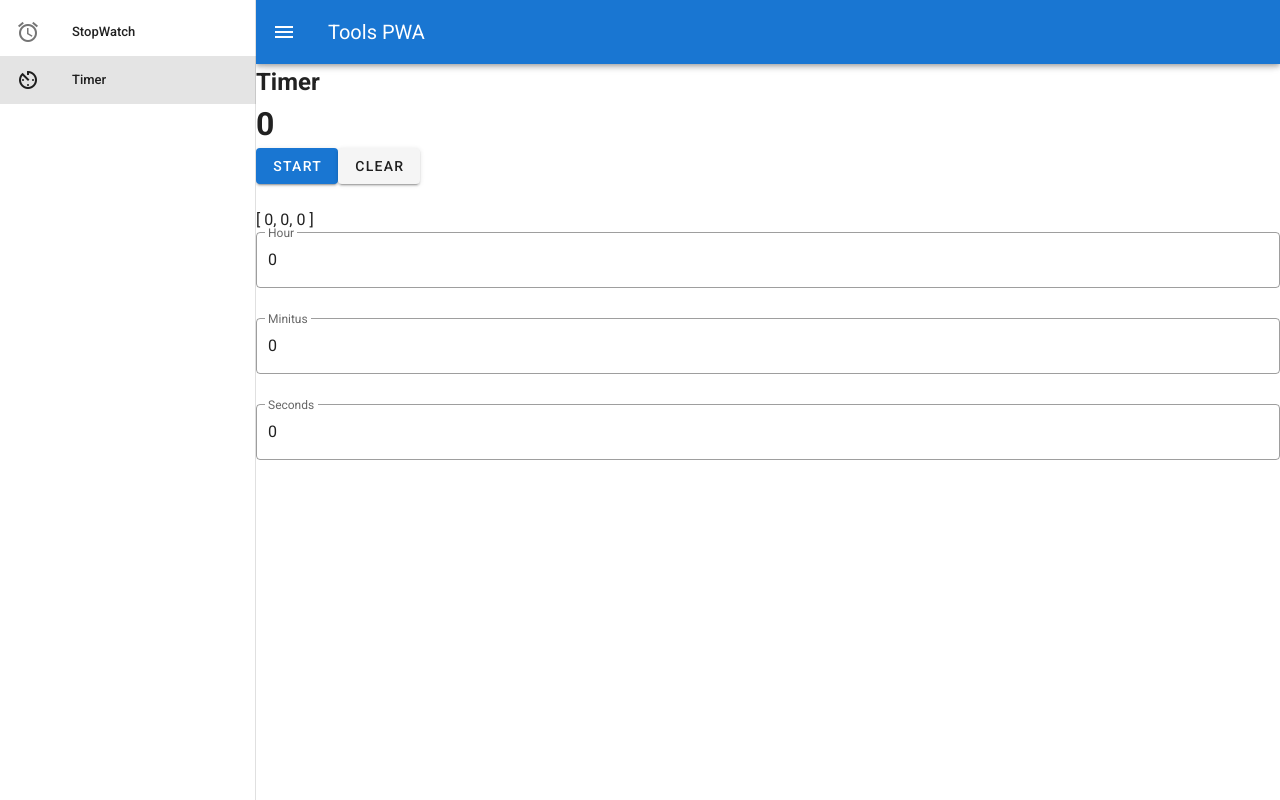
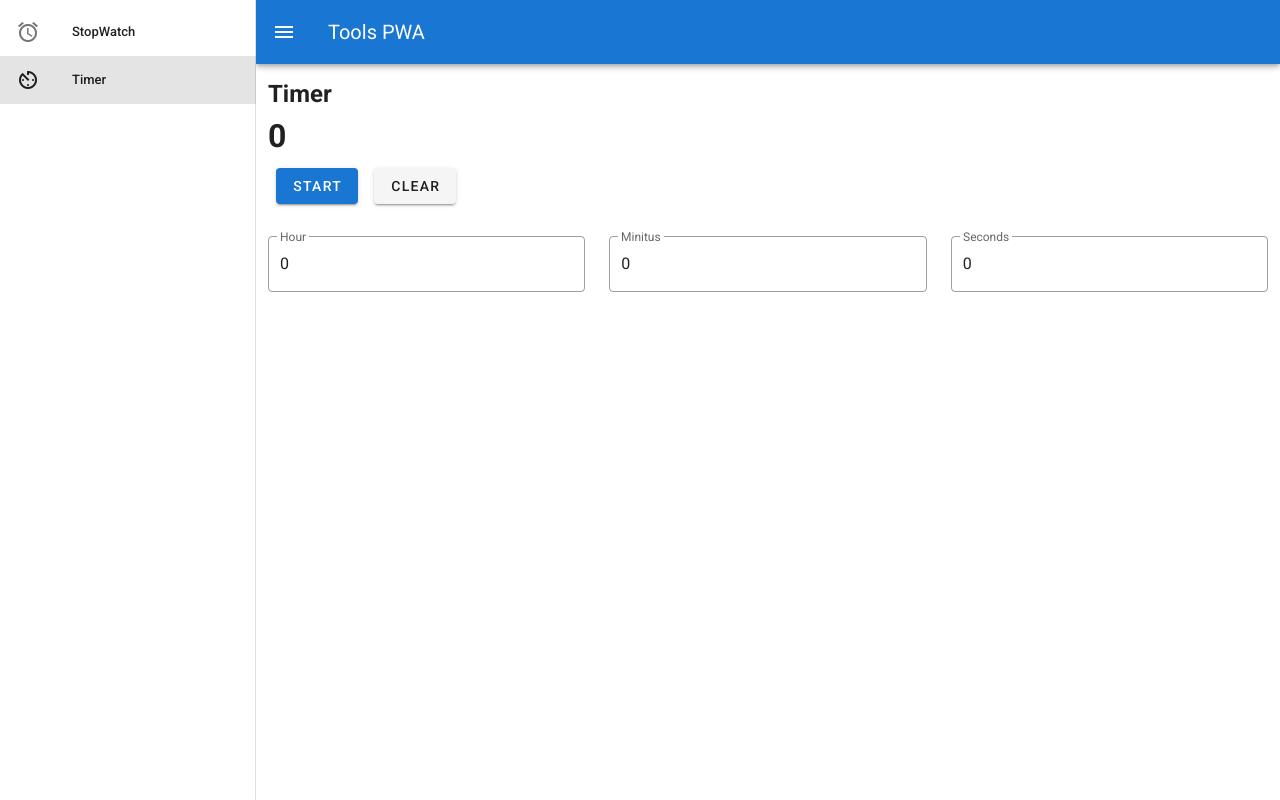
Before and after one commit to yuta-hayashi/tools-pwa, a Vue app: page /timer in a window 1280 px wide. Built offline with nearby package versions, Linux system fonts and the light colour scheme.

Commit message:
🎨 UI: レイアウトを修正

```diff
--- a/src/views/StopWatch.vue
+++ b/src/views/StopWatch.vue
@@ -1,20 +1,20 @@
 <template>
-  <div>
+  <v-container class="text-center">
     <h2>StopWatch</h2>
-    <h1>{{countTime.toLocaleString()}}</h1>
+    <h1>{{countTime.toFixed(2)}}</h1>
     <div v-show="!isStart">
-      <v-btn @click="start" color="primary">Start</v-btn>
-      <v-btn @click="clear">Clear</v-btn>
+      <v-btn class="ma-2" @click="start" color="primary">Start</v-btn>
+      <v-btn class="ma-2" @click="clear">Clear</v-btn>
     </div>
     <div v-show="isStart">
-      <v-btn @click="stop" color="primary">Stop</v-btn>
-      <v-btn @click="lap">Lap</v-btn>
+      <v-btn class="ma-2" @click="stop" color="primary">Stop</v-btn>
+      <v-btn class="ma-2" @click="lap">Lap</v-btn>
     </div>
     <p
       v-for="(lapTime) in reverseLapTimes"
       :key="lapTime.id"
-    >{{lapTime.id+" "+lapTime.lap.toLocaleString()+" + "+lapTime.diff.toLocaleString()}}</p>
-  </div>
+    >{{lapTime.id+" "+lapTime.lap.toFixed(2)+" + "+lapTime.diff.toLocaleString()}}</p>
+  </v-container>
 </template>
 
 <script lang="ts">
--- a/src/views/Timer.vue
+++ b/src/views/Timer.vue
@@ -1,20 +1,28 @@
 <template>
-  <div>
+  <v-container>
     <h2>Timer</h2>
     <h1>{{countTime.toLocaleString()}}</h1>
-    <div v-show="!isStart">
-      <v-btn @click="start" color="primary">Start</v-btn>
-      <v-btn @click="clear">Clear</v-btn>
-    </div>
-    <div v-show="isStart">
-      <v-btn @click="stop" color="primary">Stop</v-btn>
-    </div>
-    <br />
-    {{times}}
-    <v-text-field type="number" label="Hour" outlined v-model.number="times[0]"></v-text-field>
-    <v-text-field type="number" label="Minitus" outlined v-model.number="times[1]"></v-text-field>
-    <v-text-field type="number" label="Seconds" outlined v-model.number="times[2]"></v-text-field>
-  </div>
+    <v-row>
+      <v-col v-show="!isStart">
+        <v-btn class="ma-2" @click="start" color="primary">Start</v-btn>
+        <v-btn class="ma-2" @click="clear">Clear</v-btn>
+      </v-col>
+      <v-col v-show="isStart">
+        <v-btn class="ma-2" @click="stop" color="primary">Stop</v-btn>
+      </v-col>
+    </v-row>
+    <v-row>
+      <v-col>
+        <v-text-field type="number" label="Hour" outlined v-model.number="times[0]"></v-text-field>
+      </v-col>
+      <v-col>
+        <v-text-field type="number" label="Minitus" outlined v-model.number="times[1]"></v-text-field>
+      </v-col>
+      <v-col>
+        <v-text-field type="number" label="Seconds" outlined v-model.number="times[2]"></v-text-field>
+      </v-col>
+    </v-row>
+  </v-container>
 </template>
 
 <script lang="ts">
```
